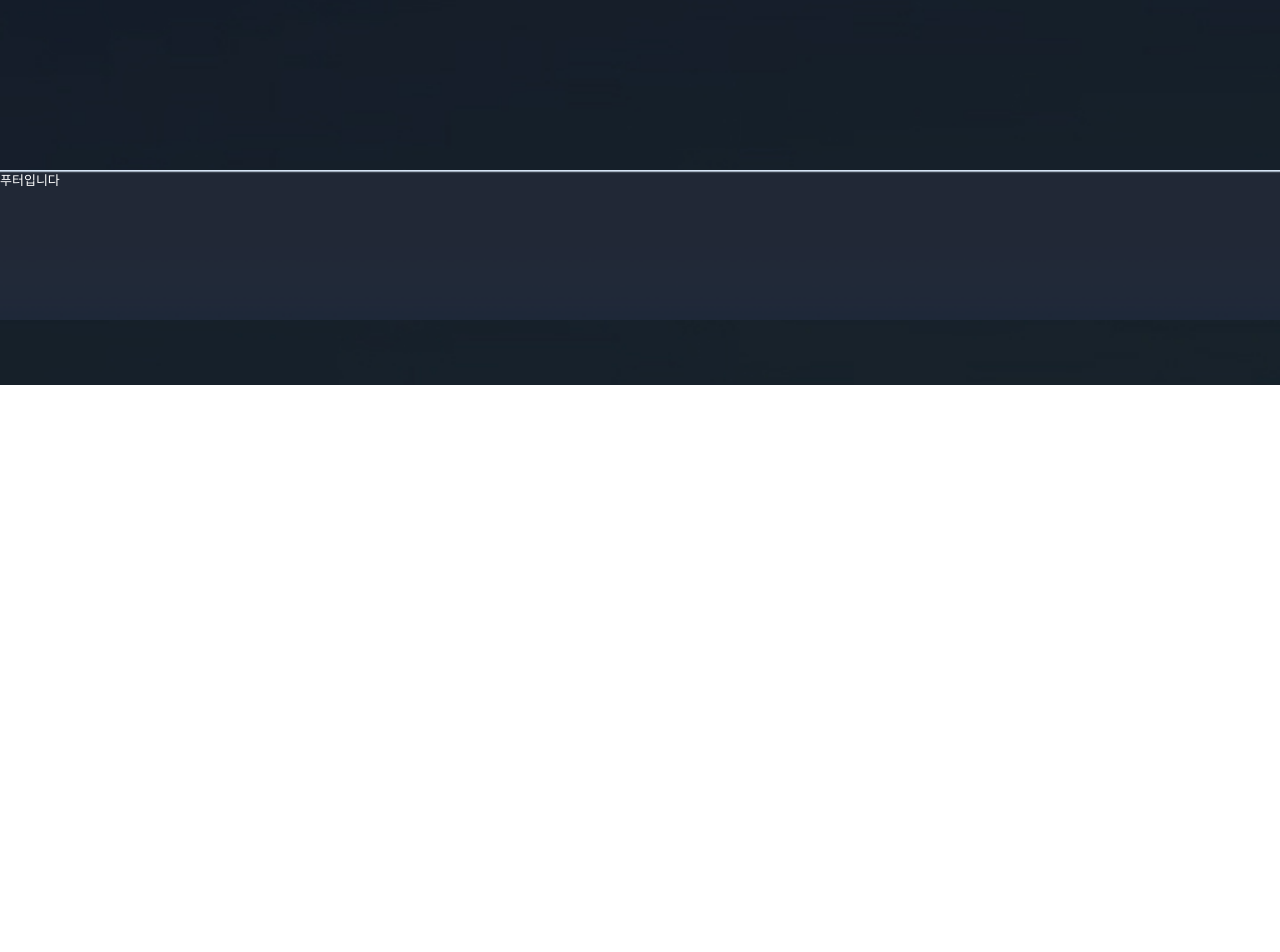
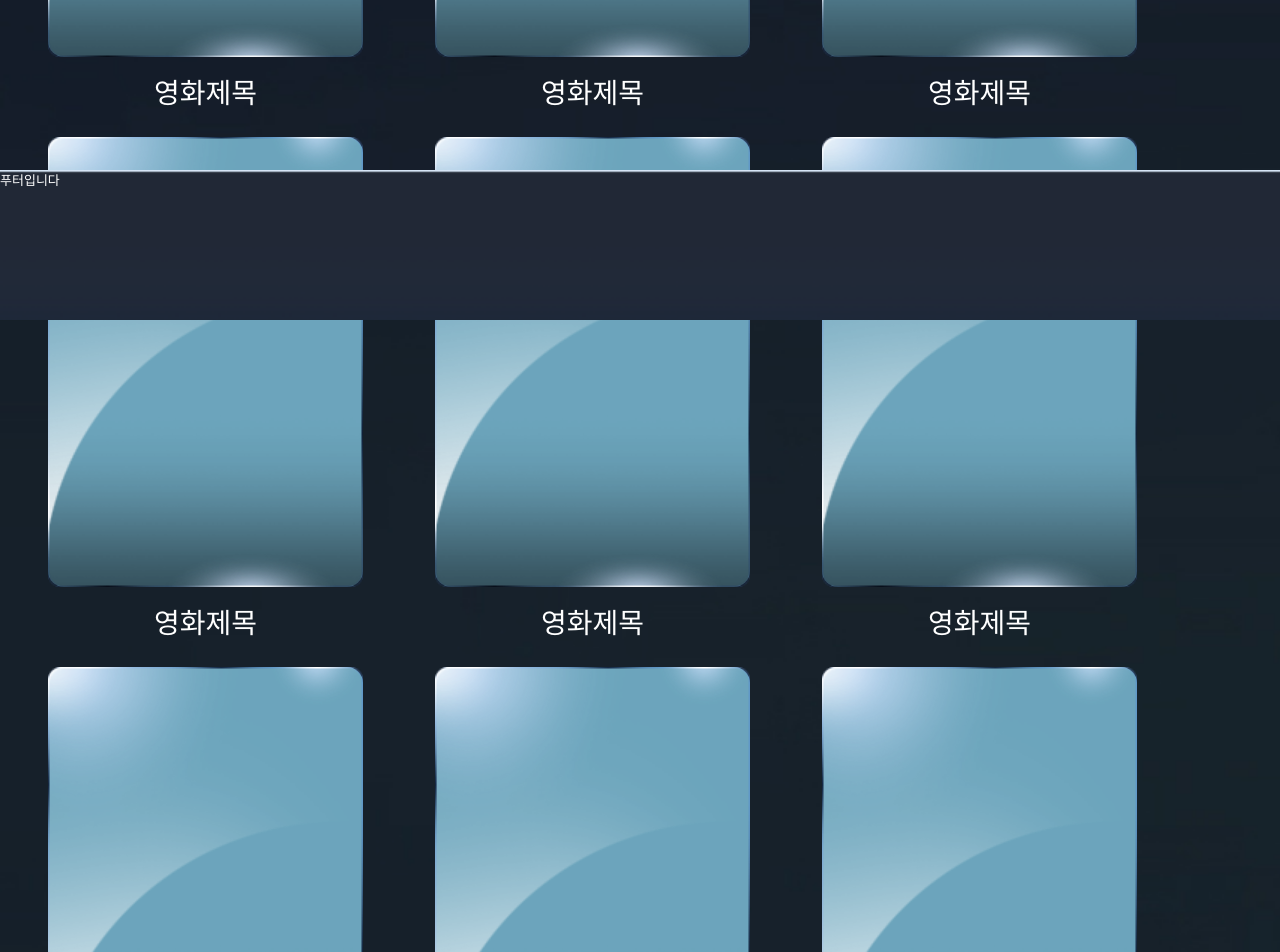
Before and after one commit to linapark216/movie_app, a React (Create React App) app: page / in a window 1280 px wide. Shown: the part 480-1432 px from the top of the page. Before the commit the page ends 865 px from the top, so only its background shows below. Built offline with nearby package versions, Linux system fonts and the light colour scheme; no server answers.

Commit message:
"아트 리소스 수정 및 무비리스트 추가"

```diff
--- a/src/App.jsx
+++ b/src/App.jsx
@@ -2,6 +2,7 @@ import React from 'react';
 import { Route, Routes } from 'react-router-dom';
 import Layout from './Layout';
 import Home from './components/Home';
+import Detail from './components/Detail';
 
 function App() {
 	return (
@@ -9,6 +10,7 @@ function App() {
 			<Routes>
 				<Route path="/" element={<Layout />}>
 					<Route index element={<Home />} />
+					<Route path="/Detail" element={<Detail />} />
 				</Route>
 			</Routes>
 		</div>
--- a/src/Layout.jsx
+++ b/src/Layout.jsx
@@ -16,7 +16,6 @@ const Wrap = styled.div`
 `;
 
 const Section = styled.div`
-	height: 100vh;
 	background-image: url(${imgSection});
 	background-size: cover;
 `;
--- /dev/null
+++ b/src/components/Detail.jsx
@@ -0,0 +1,11 @@
+import React from 'react';
+
+const Detail = () => {
+	return (
+		<>
+			<h3>영화상세정보창입니다</h3>
+		</>
+	);
+};
+
+export default Detail;
--- a/src/components/Home.jsx
+++ b/src/components/Home.jsx
@@ -1,10 +1,37 @@
 import React from 'react';
+import Movies from './Movies';
+import styled from 'styled-components';
+
+const MovieList = styled.div`
+	display: flex;
+	flex-wrap: wrap;
+	padding: 12px;
+	min-width: 800px;
+
+	@media screen and (max-width: 760px) {
+		min-width: 760px;
+	}
+`;
 
 const Home = () => {
 	return (
-		<div>
-			<h1>Team Project 홈화면부분입니다</h1>
-		</div>
+		<MovieList>
+			<Movies />
+			<Movies />
+			<Movies />
+			<Movies />
+			<Movies />
+			<Movies />
+			<Movies />
+			<Movies />
+			<Movies />
+			<Movies />
+			<Movies />
+			<Movies />
+			<Movies />
+			<Movies />
+			<Movies />
+		</MovieList>
 	);
 };
 
--- /dev/null
+++ b/src/components/Movies.jsx
@@ -0,0 +1,56 @@
+import React from 'react';
+import styled from 'styled-components';
+import imgCover from './asset/movie_list_z200.png';
+
+const Movie = styled.div`
+	display: flex;
+	flex-direction: column;
+	align-items: center;
+`;
+
+const MoviePoster = styled.div`
+	width: 315px;
+	height: 450px;
+	margin: 10px 36px 14px 36px;
+	border-radius: 16px;
+	background-color: skyblue;
+
+	@media screen and (max-width: 760px) {
+		width: 210px;
+		height: 300px;
+		margin: 10px 10px 14px 10px;
+		border-radius: 10px;
+	}
+`;
+
+const MovieCover = styled.p`
+	position: absolute;
+	width: 315px;
+	height: 450px;
+	margin-top: 10px;
+	background-image: url(${imgCover});
+	background-size: contain;
+
+	@media screen and (max-width: 760px) {
+		width: 210px;
+		height: 300px;
+	}
+`;
+
+const MovieTitle = styled.figcaption`
+	height: 28px;
+	margin-bottom: 28px;
+	font-size: 28px;
+`;
+
+const Movies = () => {
+	return (
+		<Movie>
+			<MoviePoster />
+			<MovieCover />
+			<MovieTitle>영화제목</MovieTitle>
+		</Movie>
+	);
+};
+
+export default Movies;
```
Also changed, not shown: src/components/asset/movie_list_z200.png.
